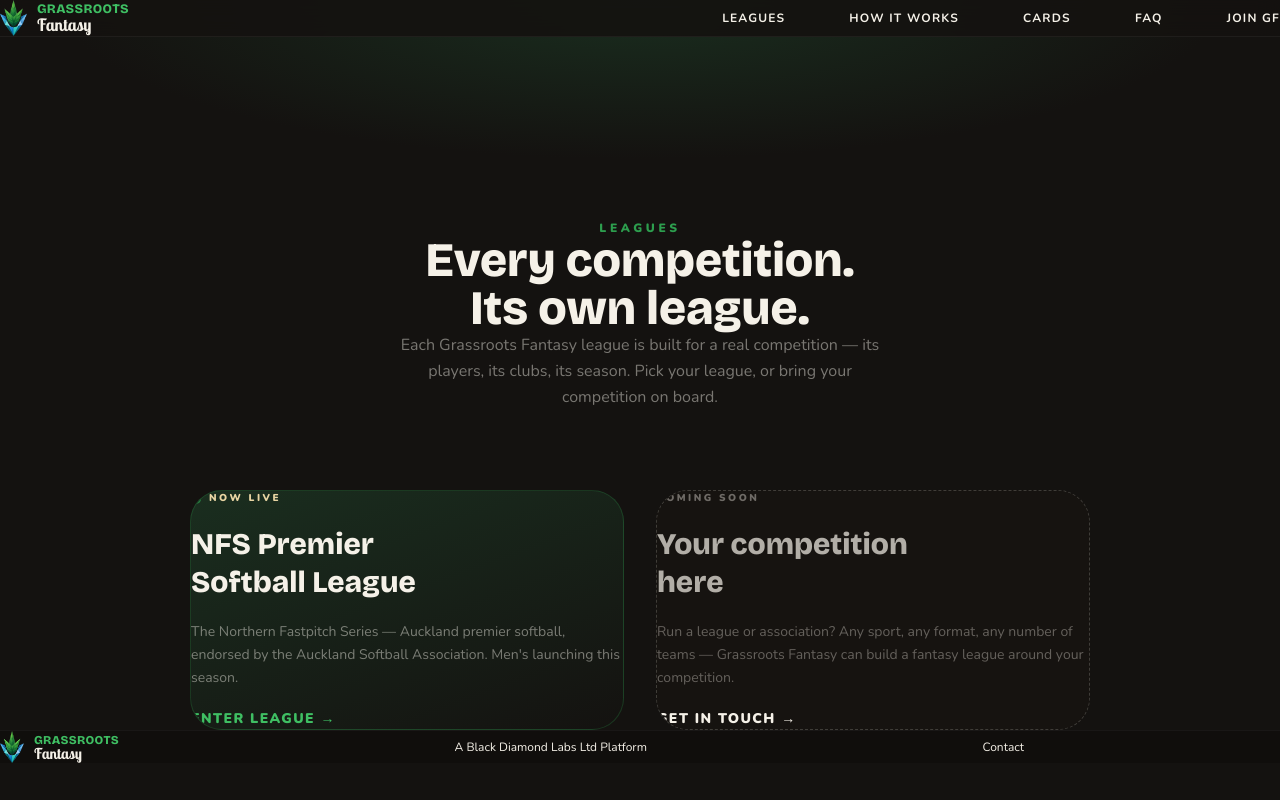
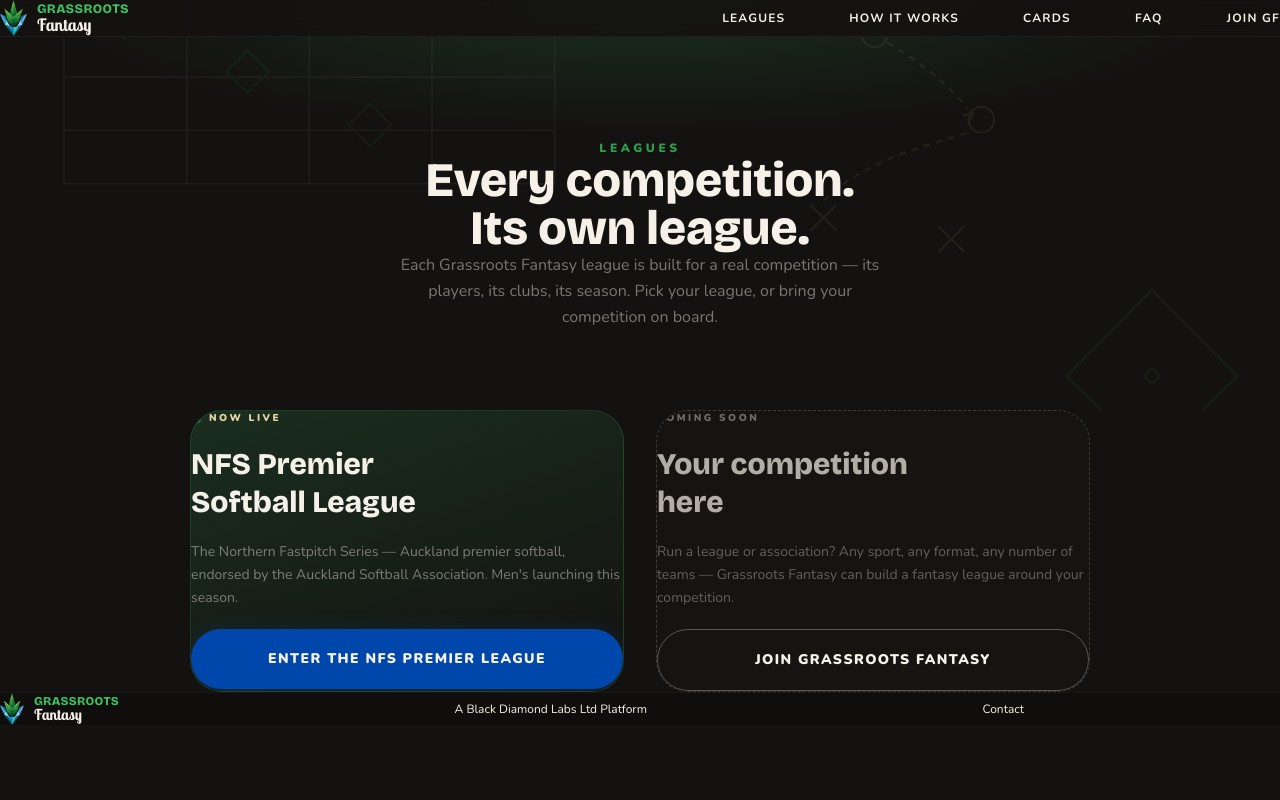
Before and after one commit to N8Nuks/grassrootsfantasy, a Next.js app: page /leagues in a window 1280 px wide. Built offline with nearby package versions, Linux system fonts and the light colour scheme.

Commit message:
Leagues UI overhaul with scoresheet motif and full-width buttons, FAQ sizing and scoring link, still-curious centred

```diff
--- a/app/faq/page.tsx
+++ b/app/faq/page.tsx
@@ -20,7 +20,8 @@ const faqs = [
   },
   {
     q: 'How does scoring work?',
-    a: 'Every hit, run, RBI, steal, strikeout, win, and inning pitched in the real competition earns points for the managers who hold that player\'s card. Starters score full points, bench players score at a reduced rate, and reserves don\'t score. Provisional scores appear after the weekend\'s games; confirmed scores follow once official stats are reviewed — usually Tuesday.',
+    a: 'Every hit, run, RBI, steal, strikeout, win, and inning pitched in the real competition earns points for the managers who hold that player\'s card. Starters score full points, bench players score at a reduced rate, and reserves don\'t score. The full breakdown — point values, leaderboards, and how confirmed scores work — lives on the Scoring & Leaderboard page inside the NFS Premier Softball League.',
+    link: { href: '/nfs/scoring', label: 'Scoring & Leaderboard →' },
   },
   {
     q: 'When do lineups lock?',
@@ -57,11 +58,11 @@ export default function FAQ() {
     <main className="min-h-screen" style={{ background: '#141210' }}>
       <Nav />
 
-      <section className="relative px-6 sm:px-12 overflow-hidden grain" style={{ paddingTop: "220px", paddingBottom: "80px" }}>
+      <section className="relative px-6 sm:px-12 overflow-hidden grain" style={{ paddingTop: "130px", paddingBottom: "70px" }}>
         <div className="absolute inset-0" style={{ background: 'radial-gradient(ellipse 70% 50% at 50% 0%, #1A2E1F 0%, #141210 65%)' }} />
         <div className="relative z-10 max-w-3xl mx-auto text-center">
-          <p className="text-xs font-black uppercase tracking-[0.3em] mb-4" style={{ color: '#2D9E4E' }}>FAQ</p>
-          <h1 className="text-4xl sm:text-5xl font-black text-[#F5F1E8]" style={{ fontFamily: 'var(--font-heading)' }}>
+          <p className="text-sm font-black uppercase tracking-[0.35em] mb-5" style={{ color: '#2D9E4E' }}>FAQ</p>
+          <h1 className="text-5xl sm:text-7xl font-black text-[#F5F1E8]" style={{ fontFamily: 'var(--font-heading)' }}>
             Good questions.<br/>Straight answers.
           </h1>
         </div>
@@ -75,17 +76,24 @@ export default function FAQ() {
                 <span className="text-sm font-black text-[#F5F1E8]" style={{ fontFamily: 'var(--font-heading)' }}>{f.q}</span>
                 <span className="text-[#2D9E4E] font-black text-lg transition-transform group-open:rotate-45">+</span>
               </summary>
-              <p className="px-6 pb-6 text-sm text-[#F5F1E8]/45 leading-relaxed">{f.a}</p>
+              <div className="px-6 pb-6">
+                <p className="text-sm text-[#F5F1E8]/45 leading-relaxed">{f.a}</p>
+                {f.link && (
+                  <a href={f.link.href} className="inline-block mt-3 text-sm font-black uppercase tracking-widest" style={{ color: '#3FBF63' }}>
+                    {f.link.label}
+                  </a>
+                )}
+              </div>
             </details>
           ))}
         </div>
       </section>
 
-      <section className="py-20 px-6 sm:px-12 text-center" style={{ background: '#1A2E1F', borderTop: '1px solid #ffffff08' }}>
-        <div className="max-w-xl mx-auto">
-          <h2 className="text-2xl font-black text-[#F5F1E8] mb-3" style={{ fontFamily: 'var(--font-heading)' }}>Still curious?</h2>
-          <a href="mailto:info@blackdiamondlabs.co.nz?subject=Grassroots%20Fantasy%20question" className="text-sm font-semibold" style={{ color: '#E8D5A3' }}>
-            info@blackdiamondlabs.co.nz →
+      <section className="px-6 sm:px-12" style={{ background: '#1A2E1F', borderTop: '1px solid #ffffff08', paddingTop: "90px", paddingBottom: "100px", textAlign: "center" }}>
+        <div style={{ maxWidth: "576px", marginLeft: "auto", marginRight: "auto" }}>
+          <h2 className="text-2xl font-black text-[#F5F1E8] mb-4" style={{ fontFamily: 'var(--font-heading)' }}>Still curious?</h2>
+          <a href="mailto:info@grassrootsfantasy.co.nz?subject=Grassroots%20Fantasy%20question" className="text-sm font-semibold" style={{ color: '#E8D5A3' }}>
+            info@grassrootsfantasy.co.nz →
           </a>
         </div>
       </section>
--- a/app/leagues/page.tsx
+++ b/app/leagues/page.tsx
@@ -6,8 +6,43 @@ export default function Leagues() {
     <main className="min-h-screen w-full" style={{ background: '#141210' }}>
       <Nav />
 
-      <section className="relative px-6 overflow-hidden" style={{ paddingTop: "220px", paddingBottom: "80px" }}>
+      <section className="relative px-6 overflow-hidden" style={{ paddingTop: "140px", paddingBottom: "80px" }}>
         <div className="absolute inset-0" style={{ background: 'radial-gradient(ellipse 70% 50% at 50% 0%, #1A2E1F 0%, #141210 65%)' }} />
+
+        {/* Scoresheet / tactics board motif */}
+        <svg className="absolute inset-0 w-full h-full" style={{ opacity: 0.07 }} xmlns="http://www.w3.org/2000/svg" preserveAspectRatio="xMidYMid slice" viewBox="0 0 1200 600" fill="none">
+          {/* scoresheet grid */}
+          <g stroke="#F5F1E8" strokeWidth="1">
+            <path d="M60 80 H520 M60 130 H520 M60 180 H520 M60 230 H520 M60 280 H520" />
+            <path d="M60 80 V280 M175 80 V280 M290 80 V280 M405 80 V280 M520 80 V280" />
+          </g>
+          {/* diamond sketches in scoresheet cells */}
+          <g stroke="#3FBF63" strokeWidth="1.5">
+            <path d="M117 105 L137 125 L117 145 L97 125 Z" />
+            <path d="M232 155 L252 175 L232 195 L212 175 Z" />
+            <path d="M347 205 L367 225 L347 245 L327 225 Z" />
+          </g>
+          {/* tally marks */}
+          <g stroke="#F5F1E8" strokeWidth="1.5">
+            <path d="M440 100 v20 M448 100 v20 M456 100 v20 M464 100 v20 M436 122 l34 -22" />
+          </g>
+          {/* whiteboard play — Xs, Os, arrows */}
+          <g stroke="#E8D5A3" strokeWidth="2">
+            <circle cx="820" cy="140" r="12" />
+            <circle cx="920" cy="220" r="12" />
+            <path d="M760 300 l24 24 M784 300 l-24 24" />
+            <path d="M880 320 l24 24 M904 320 l-24 24" />
+            <path d="M832 148 C 870 170, 890 190, 908 210" strokeDasharray="6 6" />
+            <path d="M772 296 C 810 260, 850 250, 908 232" strokeDasharray="6 6" />
+            <path d="M902 216 l10 -2 -4 10" fill="none" />
+          </g>
+          {/* big sketched diamond right side */}
+          <g stroke="#3FBF63" strokeWidth="2">
+            <path d="M1000 460 L1080 380 L1160 460 L1080 540 Z" />
+            <circle cx="1080" cy="460" r="6" />
+          </g>
+        </svg>
+
         <div className="relative z-10 w-full flex flex-col items-center text-center" style={{ maxWidth: '820px', marginLeft: 'auto', marginRight: 'auto' }}>
           <p className="text-xs font-black uppercase tracking-[0.3em] mb-4" style={{ color: '#2D9E4E' }}>Leagues</p>
           <h1 className="text-4xl sm:text-5xl font-black text-[#F5F1E8] mb-6" style={{ fontFamily: 'var(--font-heading)' }}>
@@ -23,7 +58,7 @@ export default function Leagues() {
         <div className="w-full grid gap-8 sm:grid-cols-2" style={{ maxWidth: '900px', marginLeft: 'auto', marginRight: 'auto' }}>
 
           {/* NFS League — live */}
-          <a href="/nfs" className="group relative overflow-hidden rounded-[2rem] p-10 flex flex-col gap-5 transition-all hover:scale-[1.02]" style={{ background: 'linear-gradient(160deg, #1A2E1F 0%, #141210 100%)', border: '1px solid #2D9E4E40' }}>
+          <div className="group relative overflow-hidden rounded-[2rem] p-10 flex flex-col gap-5 transition-all hover:scale-[1.01]" style={{ background: 'linear-gradient(160deg, #1A2E1F 0%, #141210 100%)', border: '1px solid #2D9E4E40' }}>
             <div className="flex items-center gap-2">
               <span className="h-2.5 w-2.5 rounded-full animate-pulse" style={{ background: '#2D9E4E' }} />
               <span className="text-[10px] font-black uppercase tracking-[0.25em]" style={{ color: '#E8D5A3' }}>Now Live</span>
@@ -34,10 +69,10 @@ export default function Leagues() {
             <p className="text-sm text-[#F5F1E8]/45 leading-relaxed">
               The Northern Fastpitch Series — Auckland premier softball, endorsed by the Auckland Softball Association. Men&apos;s launching this season.
             </p>
-            <span className="mt-auto text-sm font-black uppercase tracking-widest transition-colors" style={{ color: '#3FBF63' }}>
-              Enter league →
-            </span>
-          </a>
+            <a href="/nfs" className="mt-auto rounded-full text-center font-black uppercase tracking-widest text-white transition-all hover:opacity-90" style={{ background: '#0047AB', boxShadow: '0 6px 24px #0047AB50', padding: "20px 24px", fontSize: "14px", lineHeight: "1.4" }}>
+              Enter the NFS Premier League
+            </a>
+          </div>
 
           {/* Your competition — invitation */}
           <div className="relative overflow-hidden rounded-[2rem] p-10 flex flex-col gap-5" style={{ background: '#18151080', border: '1px dashed #F5F1E830' }}>
@@ -48,8 +83,8 @@ export default function Leagues() {
             <p className="text-sm text-[#F5F1E8]/35 leading-relaxed">
               Run a league or association? Any sport, any format, any number of teams — Grassroots Fantasy can build a fantasy league around your competition.
             </p>
-            <a href="mailto:info@blackdiamondlabs.co.nz?subject=Grassroots%20Fantasy%20—%20Our%20competition" className="mt-auto text-sm font-black uppercase tracking-widest text-[#E8D5A3] hover:opacity-80 transition-opacity">
-              Get in touch →
+            <a href="/join" className="mt-auto rounded-full text-center font-black uppercase tracking-widest text-[#F5F1E8]/80 border border-[#F5F1E8]/30 hover:border-[#F5F1E8]/60 hover:text-[#F5F1E8] transition-all" style={{ padding: "20px 24px", fontSize: "14px", lineHeight: "1.4" }}>
+              Join Grassroots Fantasy
             </a>
           </div>
 
```
